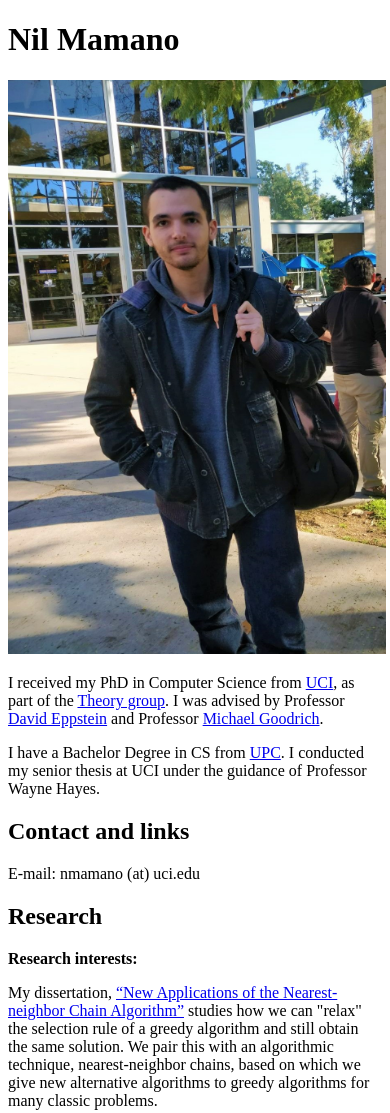
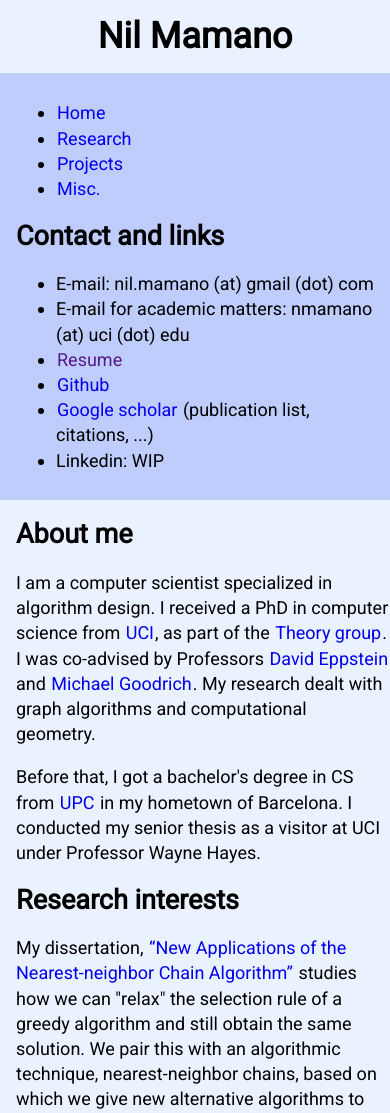
Before and after one commit to nmamano/nmamano-personal-site, a plain HTML site: page index.html in a window 390 px wide. Shown: the top 1113 px of the page. Drawn offline with Linux system fonts and the light colour scheme.

Commit message:
added css with CSS grid layout
media queries to handle small screen

```diff
--- a/index.html
+++ b/index.html
@@ -5,30 +5,38 @@
     <meta name="viewport" content="width=device-width, initial-scale=1.0">
     <meta http-equiv="X-UA-Compatible" content="ie=edge">
     <title>Nil Mamano | Personal site</title>
-    <link rev="Made" href="mailto:nilmamano at gmail.com">
+    <!-- <link rev="Made" href="mailto:nilmamano at gmail dot com"> -->
     <meta name="person" content="Nil Mamano">
     <meta name="sortname" content="Mamano, Nil">
     <meta name="keywords" content="personal site">
+
+    <link href="https://fonts.googleapis.com/css?family=Roboto" rel="stylesheet">
+    <link href="/style.css" rel="stylesheet">
+
 </head>
 <body>
+<header>
+    <h1>Nil Mamano</h1>
+</header>
 
-    <h1>Nil Mamano</h1>
-
-    <p><img src="/img/nil.jpg" alt="this should be a picture of me" height="574px" width="378"></p>
-
-<p>I received my PhD in Computer Science from <a href="http://www.uci.edu" target="_blank">UCI</a>, as part of the <a href="http://www.ics.uci.edu/~theory" target="_blank">Theory group</a>. I was advised by Professor <a href="https://www.ics.uci.edu/~eppstein/" target="_blank">David Eppstein</a> and Professor <a href="http://www.ics.uci.edu/~goodrich/" target="_blank">Michael Goodrich</a>.</p>
-
-<p>I have a Bachelor Degree in CS from <a href="https://www.fib.upc.edu/en" target="_blank">UPC</a>. I conducted my senior thesis at UCI under the guidance of Professor Wayne Hayes.</p>
-
-<h2>Contact and links</h2>
-<p>E-mail: nmamano (at) uci.edu</p>
+<div id="pic"><img id="nilpic" src="/img/nil.jpg" alt="this should be a picture of me" height="574px" width="378"></div>
 
 
-<h2>Research</h2>
-<p><strong>Research interests:</strong></p>
+<main>
+
+    <h2>About me</h2>
+<p>I am a computer scientist specialized in algorithm design. I received a PhD in computer science from <a href="http://www.uci.edu" target="_blank">UCI</a>, as part of the <a href="http://www.ics.uci.edu/~theory" target="_blank">Theory group</a>. I was co-advised by Professors <a href="https://www.ics.uci.edu/~eppstein/" target="_blank">David Eppstein</a> and <a href="http://www.ics.uci.edu/~goodrich/" target="_blank">Michael Goodrich</a>. My research dealt with graph algorithms and computational geometry.</p>
+
+<p>Before that, I got a bachelor's degree in CS from <a href="https://www.fib.upc.edu/en" target="_blank">UPC</a> in my hometown of Barcelona. I conducted my senior thesis as a visitor at UCI under Professor Wayne Hayes.</p>
+
+<h2>Research interests</h2>
 
 <p>My dissertation, <a href="nilthesis.pdf" target="_blank">“New Applications of the Nearest-neighbor Chain Algorithm”</a>
 studies how we can "relax" the selection rule of a greedy algorithm and still obtain the same solution. We pair this with an algorithmic technique, nearest-neighbor chains, based on which we give new alternative algorithms to greedy algorithms for many classic problems.</p>
+
+See <a href="#">Research</a> for details of individual projects.
+
+<section id="research">
 
 <H3>Publications</H3>
 
@@ -63,7 +71,9 @@ Minimizing Turns and Crossings</a>,”
 
 </ul>
 
+</section>
 
+<section id="projects">
 <H2>Projects</H2>
 <ul>
     <li>I contributed to the <a href="https://racso.lsi.upc.edu/juezwsgi/index" target="_blank">RACSO online Judge</a>, a teaching tool for the subject «Theory of Computation». It contains a collection of automatically-judged exercises asking to define recognizers / generators of formal languages (regular or context-free), as well as exercises asking for reductions between problems (undecidable or NP-complete).</li>
@@ -79,9 +89,34 @@ Minimizing Turns and Crossings</a>,”
 
 <p>Here is <a href="https://www.youtube.com/watch?v=NhDfHADuhWg&list=PLChBXfQcPfZj95P4_6MpYlE18H478MUFx" target="_blank">a collection</a> of songs I've written, and <a href="https://soundcloud.com/nil-mamano/la-nit-mes-curta" target="_blank">a demo</a> of the song I wrote for my sister's wedding!</p>
 
+</section>
+</main>
+
+<nav>
+
+<ul>
+    <li class="navitem"><a href="#" target="_blank">Home</a></li>
+    <li class="navitem"><a href="#" target="_blank">Research</a></li>
+    <li class="navitem"><a href="#" target="_blank">Projects</a></li>
+    <li class="navitem"><a href="#" target="_blank">Misc.</a></li>
+</ul>
+    <h2>Contact and links</h2>
+<ul>
+    <li class="navitem">E-mail: nil.mamano (at) gmail (dot) com</li>
+    <li class="navitem">E-mail for academic matters: nmamano (at) uci (dot) edu</li class="navitem">
+    <li class="navitem"><a href="" target="_blank">Resume</a></li>
+    <li class="navitem"><a href="https://github.com/nmamano" target="_blank">Github</a></li>
+    <li class="navitem"><a href="https://scholar.google.bg/citations?hl=en&user=LIuIigEAAAAJ" target="_blank">Google scholar</a> (publication list, citations, ...)</li>
+    <li class="navitem">Linkedin: WIP</li>
+
+</ul>
+</nav>
+
 <footer>
-            <p>Last updated: Dec 2019</p>
+            <p>Last updated: Dec 2019. Made from scratch with "vanilla" html/css.</p>
 </footer>
+
+<div id="filler"></div>
 </body>
 
 </html>
--- /dev/null
+++ b/style.css
@@ -0,0 +1,106 @@
+/* variables */
+:root {
+  --bg-color: #ebf2ff;
+  --nav-bg-color: rgb(191, 205, 253);
+}
+body {
+  font-family: 'Roboto', sans-serif;
+  font-size: 18px;
+  line-height: 1.4em;
+  background-color: var(--bg-color);
+  display: grid;
+  grid-template-areas:
+    'filler header'
+    'nav main'
+    'nav pic'
+    'nav footer';
+  margin-top: 0em;
+  margin-left: 0em;
+  grid-gap: 0rem;
+}
+
+#filler {
+  grid-area: filler;
+  background-color: var(--nav-bg-color);
+}
+
+#pic {
+  grid-area: pic;
+}
+
+header {
+  grid-area: header;
+  text-align: center;
+}
+
+nav {
+  max-width: 17rem;
+  min-width: 13rem;
+  margin-top: 0em;
+  padding-top: 1em;
+  padding-left: 1rem;
+  padding-right: 1rem;
+  grid-area: nav;
+  background-color: var(--nav-bg-color);
+}
+
+main {
+  grid-area: main;
+  padding-left: 1rem;
+}
+
+footer {
+  grid-area: footer;
+  text-align: center;
+  padding-top: 3rem;
+  padding-left: 2rem;
+  padding-right: 2rem;
+}
+
+@media(max-width: 600px) {
+  body {
+    grid-template-areas:
+      'header'
+      'nav'
+      'main'
+      'pic'
+      'footer';
+      margin-right: 0em;
+    /* margin-top: 1em; */
+    /* margin-left: 1em; */
+  }
+  nav {
+    max-width: 100%;
+    padding-top: 0.5em;
+    padding-bottom: 0.5em;
+  }
+}
+
+#nilpic {
+/*  border-width: 3px;
+  border-color: black;
+  border-style: solid; */
+  border: 2px solid black;
+  border-radius: 5px;
+  display: block;
+  margin-left: auto;
+  margin-right: auto;
+
+}
+
+/* Remove link underlining, highlight when hovering */
+a {
+  outline: none;
+  text-decoration: none;
+  padding: 2px 1px 0;
+}
+
+a:hover, a:focus {
+  border-bottom: 1px solid;
+  background: rgb(170, 206, 254);
+}
+
+/* a:active {
+  background: #0677e0;
+  color: rgb(228, 238, 248);
+} */
```
